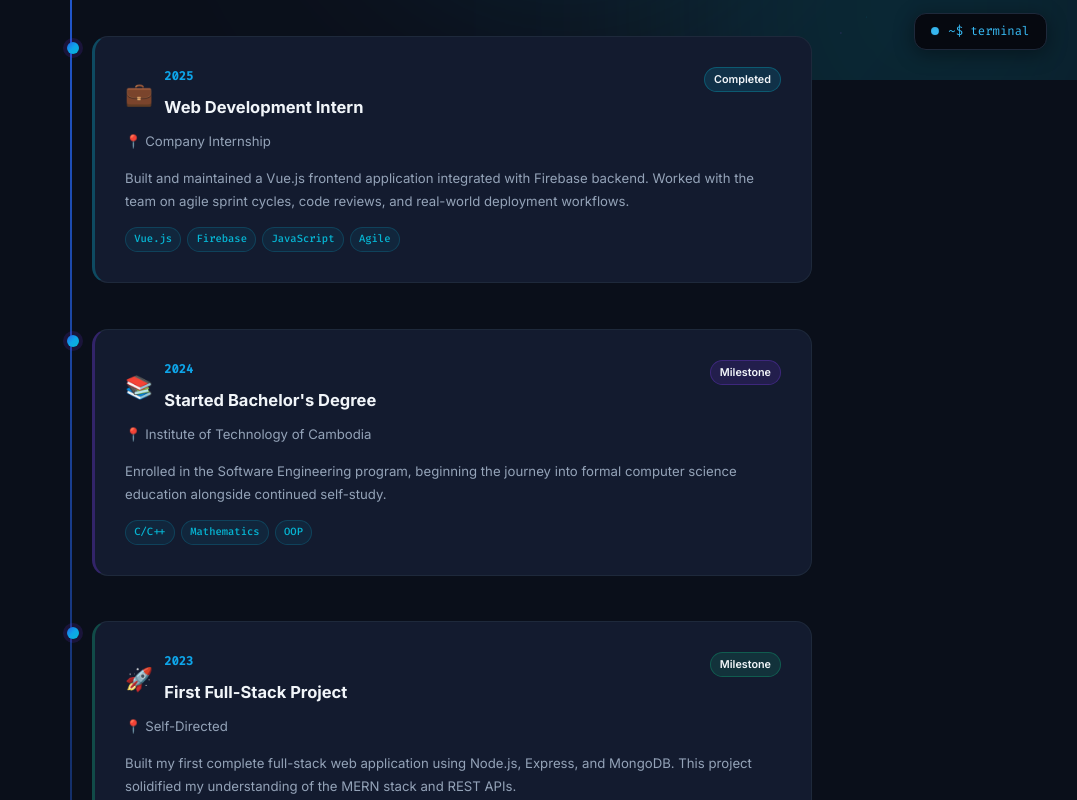
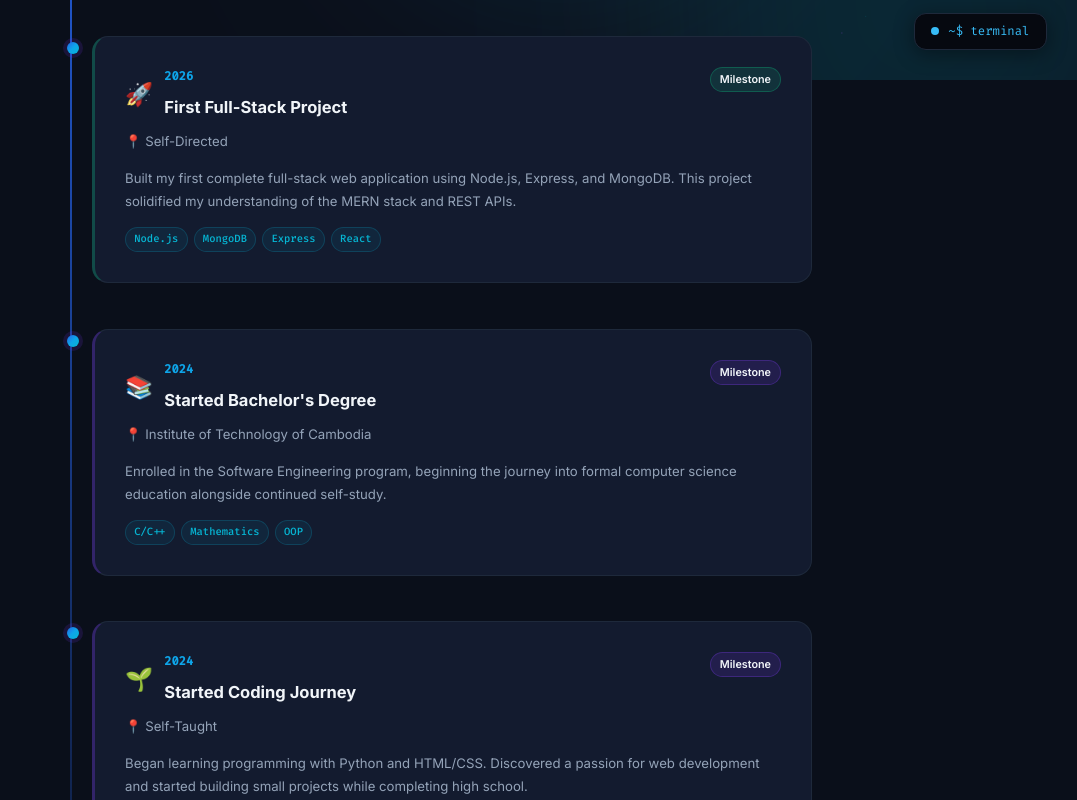
Before and after one commit to v1mean/Portfolio, a React (Vite) app in the folder frontend/: page /experience in a window 1280 px wide. Shown: the part 720-1520 px from the top of the page, without its empty margins (203-1280 px from the left). Built offline with nearby package versions, Linux system fonts and the light colour scheme; no server answers.

Commit message:
content: update timeline dates and remove internship

```diff
--- a/frontend/src/pages/Experience.jsx
+++ b/frontend/src/pages/Experience.jsx
@@ -12,14 +12,14 @@ const TIMELINE = [
     status: 'In Progress',
   },
   {
-    year: '2025',
-    title: 'Web Development Intern',
-    org: 'Company Internship',
-    type: 'work',
-    icon: '💼',
-    desc: 'Built and maintained a Vue.js frontend application integrated with Firebase backend. Worked with the team on agile sprint cycles, code reviews, and real-world deployment workflows.',
-    tags: ['Vue.js', 'Firebase', 'JavaScript', 'Agile'],
-    status: 'Completed',
+    year: '2026',
+    title: 'First Full-Stack Project',
+    org: 'Self-Directed',
+    type: 'project',
+    icon: '🚀',
+    desc: 'Built my first complete full-stack web application using Node.js, Express, and MongoDB. This project solidified my understanding of the MERN stack and REST APIs.',
+    tags: ['Node.js', 'MongoDB', 'Express', 'React'],
+    status: 'Milestone',
   },
   {
     year: '2024',
@@ -32,17 +32,7 @@ const TIMELINE = [
     status: 'Milestone',
   },
   {
-    year: '2023',
-    title: 'First Full-Stack Project',
-    org: 'Self-Directed',
-    type: 'project',
-    icon: '🚀',
-    desc: 'Built my first complete full-stack web application using Node.js, Express, and MongoDB. This project solidified my understanding of the MERN stack and REST APIs.',
-    tags: ['Node.js', 'MongoDB', 'Express', 'React'],
-    status: 'Milestone',
-  },
-  {
-    year: '2022',
+    year: '2024',
     title: 'Started Coding Journey',
     org: 'Self-Taught',
     type: 'education',
--- a/frontend/src/pages/Home.jsx
+++ b/frontend/src/pages/Home.jsx
@@ -49,12 +49,6 @@ const EDUCATION = [
     title: "Bachelor's Degree in Software Engineering",
     institution: 'Institute of Technology of Cambodia',
     desc: "Studying software engineering fundamentals including algorithms, data structures, web development, software architecture, and database systems. Expected graduation: 2028.",
-  },
-  {
-    date: '2025',
-    title: 'Web Development Internship',
-    institution: 'Company Internship',
-    desc: 'Built a full-stack Vue.js application integrated with Firebase. Gained hands-on experience in agile development, team collaboration, and real-world deployment workflows.',
   },
   {
     date: '2022 – 2024',
```
